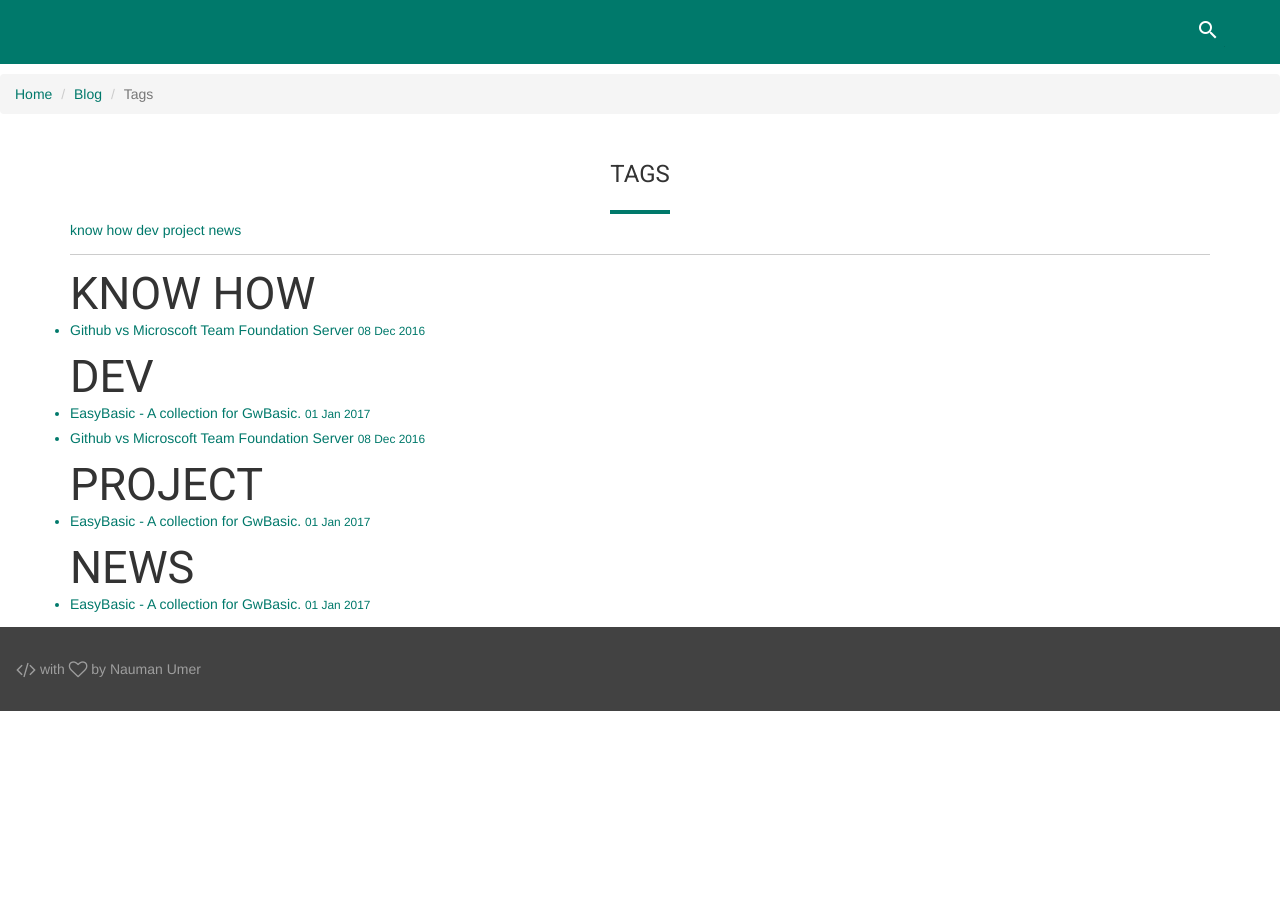
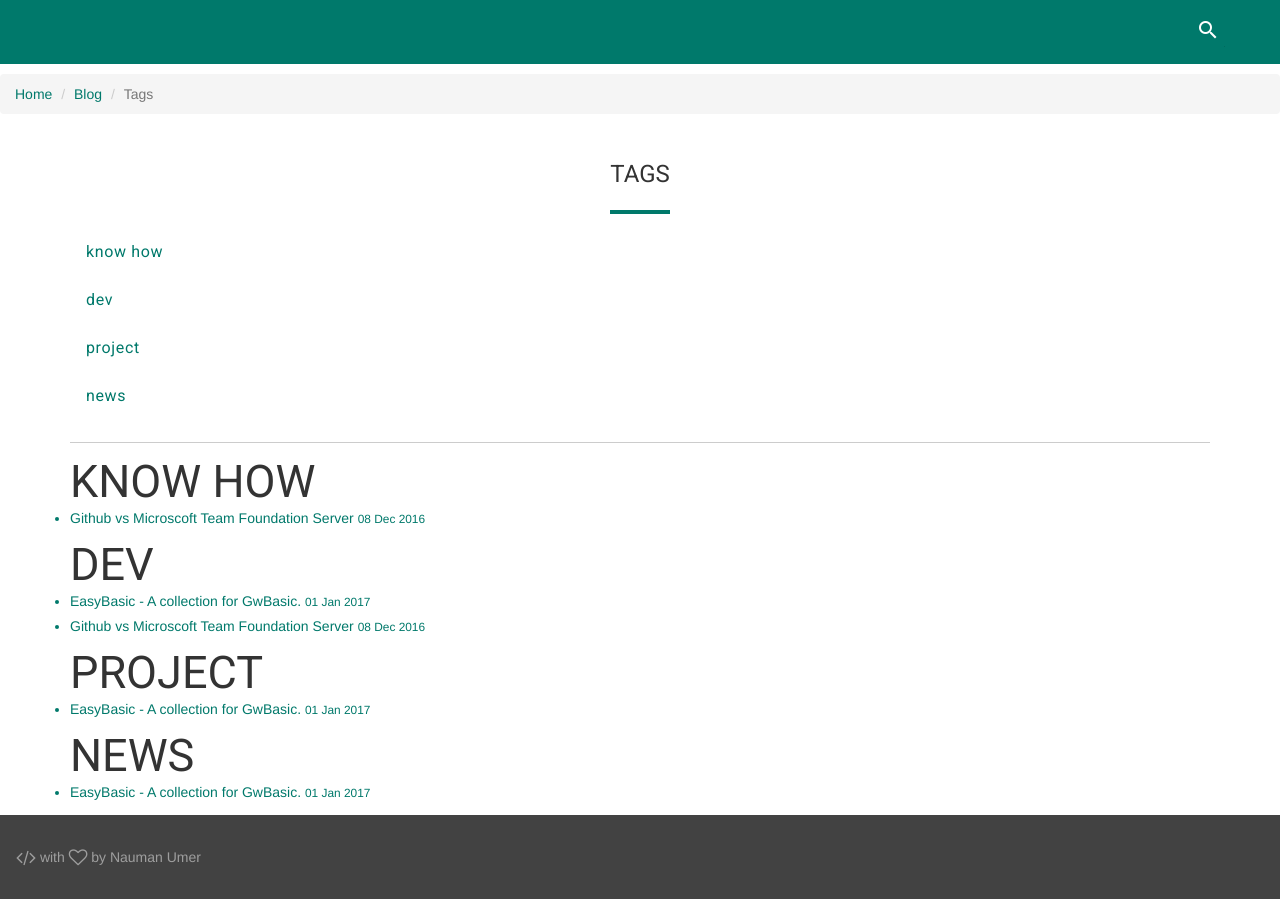
Before and after one commit to nmanumr/nmanumr.com, a Jekyll site: the page built from blog/tags.html, in a window 1280 px wide. Built offline with Jekyll 4.4.1, drawn with Linux system fonts in a browser that asks for light colours; nearby versions of some CDN libraries; library files that are not in the unit come from our copies; comment, search, counter and statistics services are not loaded.

Commit message:
Update tags.html

```diff
--- a/blog/tags.html
+++ b/blog/tags.html
@@ -17,10 +17,14 @@
                             <div class="clearfix"></div>
                         </div>
 <div class="tags-expo">
-  <div class="tags-expo-list">
+  <div>
+    <ul class="demo-list-item mdl-list">
     {% for tag in site.tags %}
-    <a href="#{{ tag[0] | slugify }}" class="post-tag">{{ tag[0] }}</a>
+      <li class="mdl-list__item">
+         <a href="#{{ tag[0] | slugify }}" class="post-tag">{{ tag[0] }}</a>
+      </li>
     {% endfor %}
+    </ul>
   </div>
   <hr/>
   <div class="tags-expo-section">
```
